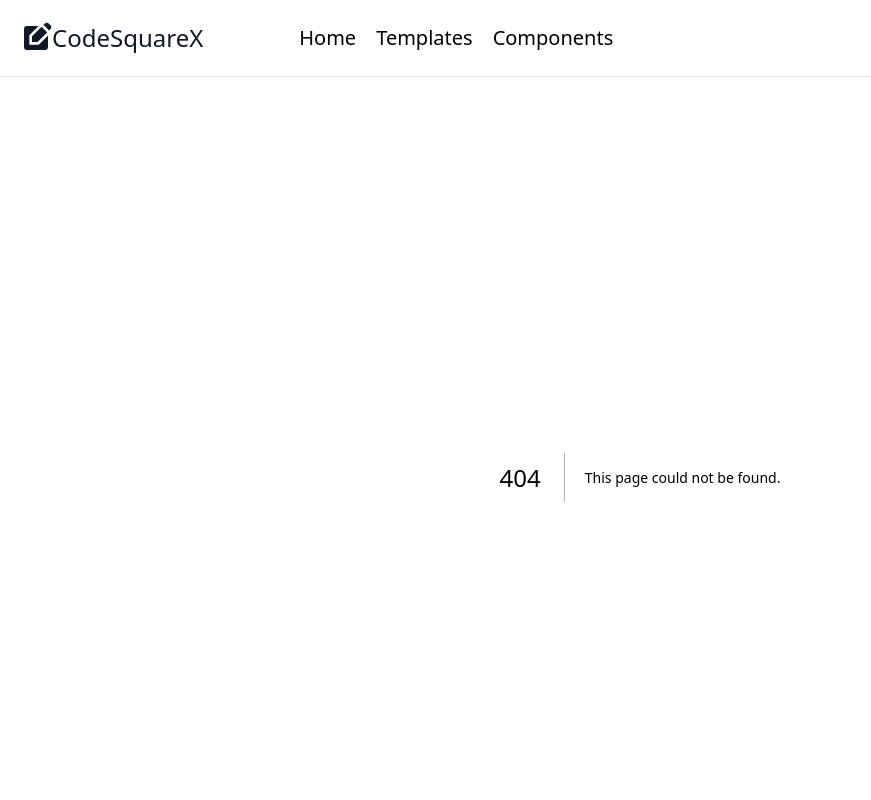
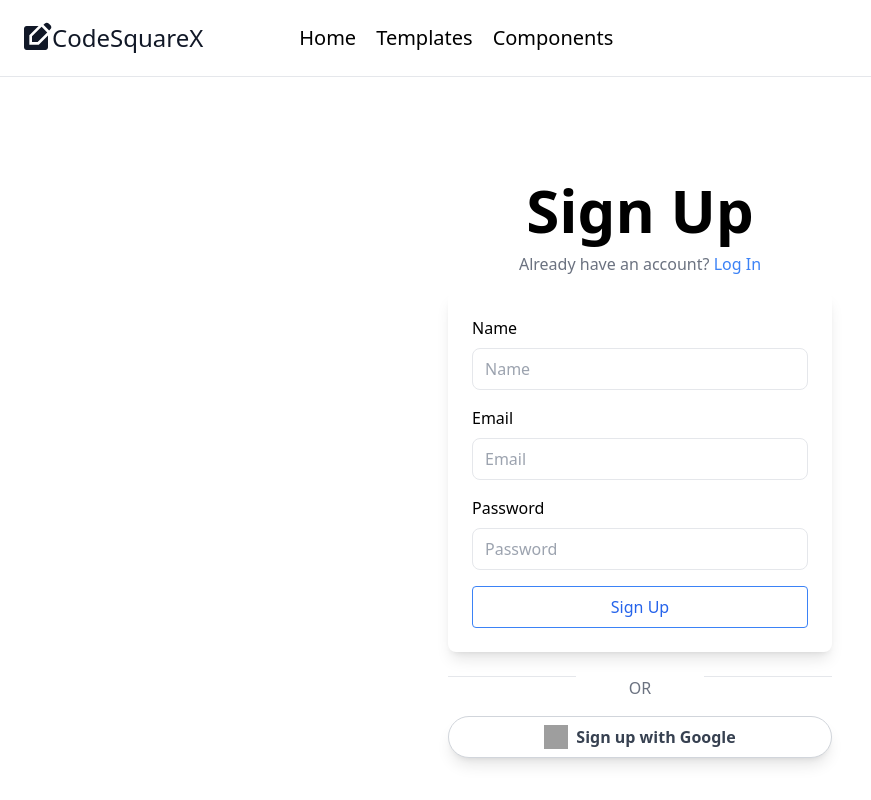
Before and after one commit to darshilkantaria11/SU, a Next.js app in the folder codeeasy/: page /signuppage in a window 1280 px wide. Before the commit this address had no page. Shown: the top 800 px of the page, without its empty margins (0-871 px from the left). Built offline with nearby package versions, Linux system fonts and the light colour scheme; grey boxes are pictures that could not be loaded.

Commit message:
login signup completed

```diff
--- /dev/null
+++ b/codeeasy/pages/api/login.js
@@ -0,0 +1,26 @@
+import User from "../../models/User"
+import connectDb from "../../middleware/mongoose"
+
+const handler = async (req, res) => {
+    if (req.method == 'POST') {
+        console.log(req.body)
+        let user = await User.findOne({ "email": req.body.email })
+        if (user) {
+            if (req.body.email == user.email && req.body.password == user.password) {
+                res.status(200).json({ success: true, email: user.email, name: user.name })
+            }
+            else {
+                res.status(200).json({ success: false, error: "Invalid Credentials" })
+            }
+        }
+        else {
+            res.status(200).json({ success: false, error: "No user found" })
+        }
+    }
+    else {
+        res.status(400).json({ error: "This method is not allowed" })
+    }
+
+}
+
+export default connectDb(handler);
--- a/codeeasy/pages/index.js
+++ b/codeeasy/pages/index.js
@@ -22,7 +22,7 @@ const Home = () => {
                 solutions and templates today and get started on your website journey!
               </p>
               <div className="flex xl:p-6 ">
-                <Link className=" xl:pr-12 xl:pl-3   xl:text-2xl bg-blue-600 hover:bg-blue-700 text-white xl:font-light py-2 px- rounded-full mt-4 flex  items-center" href="/login">
+                <Link className=" xl:pr-12 xl:pl-3   xl:text-2xl bg-blue-600 hover:bg-blue-700 text-white xl:font-light py-2 px- rounded-full mt-4 flex  items-center" href="/loginpage">
                   Get Started
                   <div className="animate-arrow">&rarr;</div>
                 </Link>
--- a/codeeasy/pages/login.js
+++ b/codeeasy/pages/loginpage.js
@@ -1,20 +1,60 @@
-import React from 'react'
+import React, { useState } from 'react'
 import Link from 'next/link'
+import { useRouter } from 'next/router'
 
-function Login() {
+const Login = () => {
+
+
+  const router = useRouter()
+  const [email, setEmail] = useState()
+  const [password, setPassword] = useState()
+
+  const handleChange = (e) => {
+
+    if (e.target.name == 'email') {
+      setEmail(e.target.value)
+    }
+
+
+    else if (e.target.name == 'password') {
+      setPassword(e.target.value)
+    }
+  }
+
+  const handleSubmit = async (e) => {
+    e.preventDefault()
+    const data = { email, password }
+
+    let res = await fetch('/api/login', {
+      method: 'POST',
+      headers: {
+        'Content-Type': 'application/json',
+      },
+      body: JSON.stringify(data),
+    })
+    let response = await res.json()
+    console.log(response)
+    setEmail('')
+    setPassword('')
+    router.push('/')
+
+  }
+
+
+
   return (
     <div className="flex flex-col justify-center items-center h-screen ">
       <h1 className="text-6xl font-bold mb-3 xl:font-semibold">Log In</h1>
       <p className="text-gray-500 mb-4">
         Don't have an account?{' '}
-        <Link className="text-blue-500 hover:underline" href={'/signup'}>Sign Up</Link>
+        <Link className="text-blue-500 hover:underline" href={'/signuppage'}>Sign Up</Link>
       </p>
-      <form className="w-96 p-6 rounded-lg shadow-lg bg-white mb-6">
+      <form onSubmit={handleSubmit} className="w-96 p-6 rounded-lg shadow-lg bg-white mb-6">
         <div className="mb-4">
           <label className="block font-medium mb-2" htmlFor="email">
             Email
           </label>
-          <input
+          <input  onChange={handleChange}
             className="w-full px-3 py-2 border rounded-lg outline-none focus:shadow-outline"
             type="email"
             name="email"
@@ -26,7 +66,7 @@ function Login() {
           <label className="block font-medium mb-2" htmlFor="password">
             Password
           </label>
-          <input
+          <input onChange={handleChange}
             className="w-full px-3 py-2 border rounded-lg outline-none focus:shadow-outline"
             type="password"
             name="password"
--- a/codeeasy/pages/signup.js
+++ b/codeeasy/pages/signuppage.js
@@ -1,20 +1,65 @@
-import React from 'react'
+import React, { useState } from 'react'
 import Link from 'next/link'
+import { useRouter } from 'next/router'
 
-function SignUp() {
+
+const SignUp = () => {
+  const router = useRouter()
+
+  const [name, setName] = useState()
+  const [email, setEmail] = useState()
+  const [password, setPassword] = useState()
+
+  const handleChange = (e)=>{
+
+    if(e.target.name == 'name' ){
+    setName(e.target.value)
+    }
+
+
+    else if(e.target.name == 'email'){
+    setEmail(e.target. value)
+    }
+
+
+    else if(e.target.name == 'password' ){
+    setPassword(e.target.value)
+    }
+  }
+
+  const handleSubmit = async (e) => {
+    e.preventDefault()
+    const data = { name, email, password }
+
+    let res = await fetch('/api/signup', {
+      method: 'POST',
+      headers: {
+        'Content-Type': 'application/json',
+      },
+      body: JSON.stringify(data),
+    })
+    let response = await res.json()
+    console.log(response)
+    setEmail('')
+    setName('')
+    setPassword('')
+    router.push('/loginpage')
+
+    }
+
   return (
     <div className="flex flex-col justify-center items-center h-screen ">
       <h1 className="text-6xl font-bold mb-3 xl:font-semibold">Sign Up</h1>
       <p className="text-gray-500 mb-4">
         Already have an account?{' '}
-       <Link className="text-blue-500 hover:underline" href={'/login'}>Log In</Link>
+        <Link className="text-blue-500 hover:underline" href={'/loginpage'}>Log In</Link>
       </p>
-      <form className="w-96 p-6 rounded-lg shadow-lg bg-white mb-6">
+      <form onSubmit={handleSubmit} className="w-96 p-6 rounded-lg shadow-lg bg-white mb-6">
         <div className="mb-4">
           <label className="block font-medium mb-2" htmlFor="name">
             Name
           </label>
-          <input
+          <input onChange={handleChange}
             className="w-full px-3 py-2 border rounded-lg outline-none focus:shadow-outline"
             type="text"
             name="name"
@@ -26,7 +71,7 @@ function SignUp() {
           <label className="block font-medium mb-2" htmlFor="email">
             Email
           </label>
-          <input
+          <input onChange={handleChange}
             className="w-full px-3 py-2 border rounded-lg outline-none focus:shadow-outline"
             type="email"
             name="email"
@@ -38,7 +83,7 @@ function SignUp() {
           <label className="block font-medium mb-2" htmlFor="password">
             Password
           </label>
-          <input
+          <input onChange={handleChange}
             className="w-full px-3 py-2 border rounded-lg outline-none focus:shadow-outline"
             type="password"
             name="password"
```
